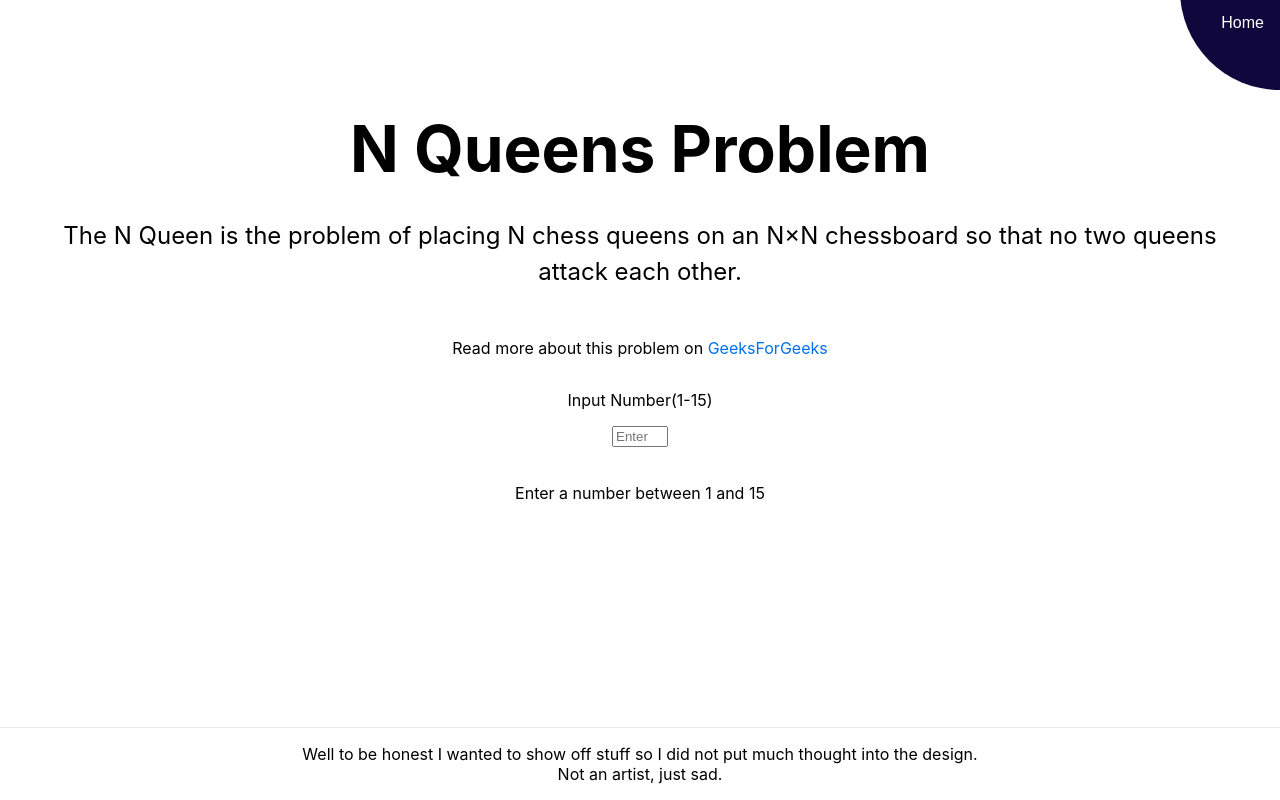
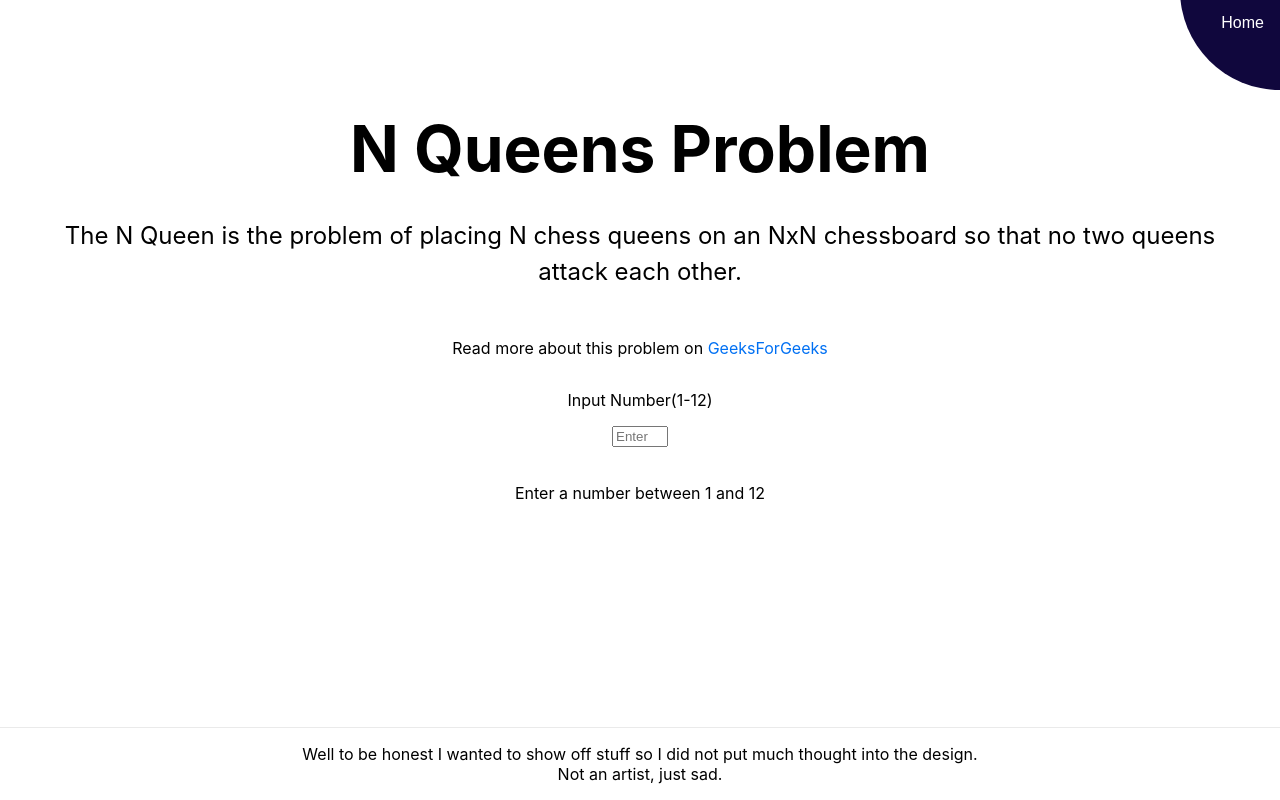
Before and after one commit to AnushaChatto/i_panicked_and_made_this, a Next.js app: page /algorithms/queens in a window 1280 px wide. Built offline with nearby package versions, Linux system fonts and the light colour scheme.

Commit message:
limit set to 12

```diff
--- a/pages/algorithms/queens.tsx
+++ b/pages/algorithms/queens.tsx
@@ -14,13 +14,13 @@ const Queens: NextPage = () => {
   useEffect(() => {
     if (n <= 0) {
       setCount(null);
-      setMessage("Enter a number between 1 and 15");
+      setMessage("Enter a number between 1 and 12");
       return;
     }
 
     if (n > 20) {
       setCount(null);
-      setMessage("N is too large, max is 15");
+      setMessage("N is too large, max is 12");
       return;
     }
 
@@ -53,7 +53,7 @@ const Queens: NextPage = () => {
         <h1 className={styles.title}>N Queens Problem</h1>
 
         <p className={styles.description}>
-          The N Queen is the problem of placing N chess queens on an N×N
+          The N Queen is the problem of placing N chess queens on an NxN
           chessboard so that no two queens attack each other.
         </p>
 
@@ -64,7 +64,7 @@ const Queens: NextPage = () => {
           </Link>
         </p>
 
-        <p>Input Number(1-15)</p>
+        <p>Input Number(1-12)</p>
         <input
           type="number"
           min={1}
--- a/pages/api/nqueens.ts
+++ b/pages/api/nqueens.ts
@@ -24,7 +24,7 @@ function solveNQueensCount(n: number, row = 0, board: number[] = []): number {
 export default function handler(req: NextApiRequest, res: NextApiResponse) {
   const n = Number(req.query.n) || 0;
 
-  if (n <= 0 || n > 16) {
+  if (n <= 0 || n > 13) {
     res.status(400).json({ error: "n must be between 1 and 20" });
     return;
   }
```
